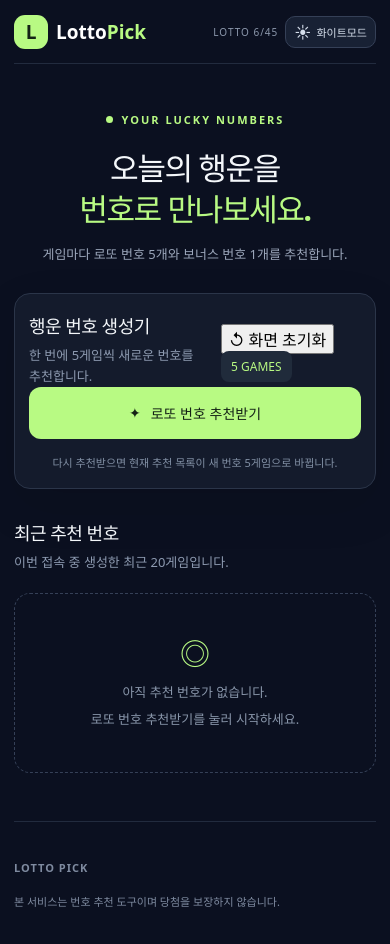
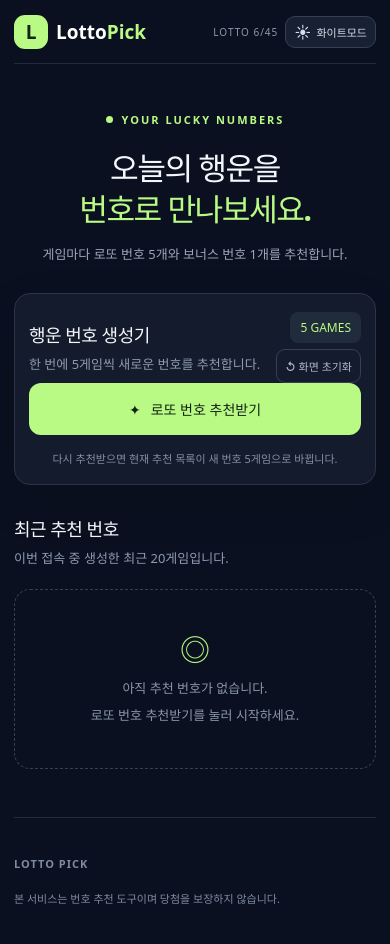
Before and after one commit to kwonbit/lotto-number-recommendations, a React (Vite) app: page / in a window 390 px wide. Built offline with nearby package versions, Linux system fonts and the light colour scheme.

Commit message:
Style screen reset button

```diff
--- a/src/App.css
+++ b/src/App.css
@@ -140,3 +140,15 @@ h2 { margin: 0; font-size: 20px; letter-spacing: -.5px; }
   .header-actions { gap: 7px; }
   .theme-toggle { padding: 7px 8px; gap: 5px; font-size: 11px; }
 }
+
+
+/* Screen reset button */
+.generator-actions { display: flex; align-items: center; gap: 10px; flex-shrink: 0; }
+.reset-btn { display: inline-flex; align-items: center; justify-content: center; gap: 5px; min-height: 38px; padding: 8px 11px; border: 1px solid #354057; border-radius: 9px; background: transparent; color: #aebbd0; font-size: 12px; font-weight: 600; white-space: nowrap; cursor: pointer; transition: border-color .2s, color .2s, background .2s; }
+.reset-btn:hover { border-color: #b8fa83; color: #b8fa83; background: #b8fa8310; }
+:root[data-theme="light"] .reset-btn { border-color: #d3dbe7; color: #526078; }
+:root[data-theme="light"] .reset-btn:hover { border-color: #2e7d32; color: #2e7d32; background: #2e7d320a; }
+@media (max-width: 480px) {
+  .generator-actions { flex-direction: column-reverse; align-items: flex-end; gap: 6px; }
+  .reset-btn { min-height: 34px; padding: 6px 8px; font-size: 11px; }
+}
```
